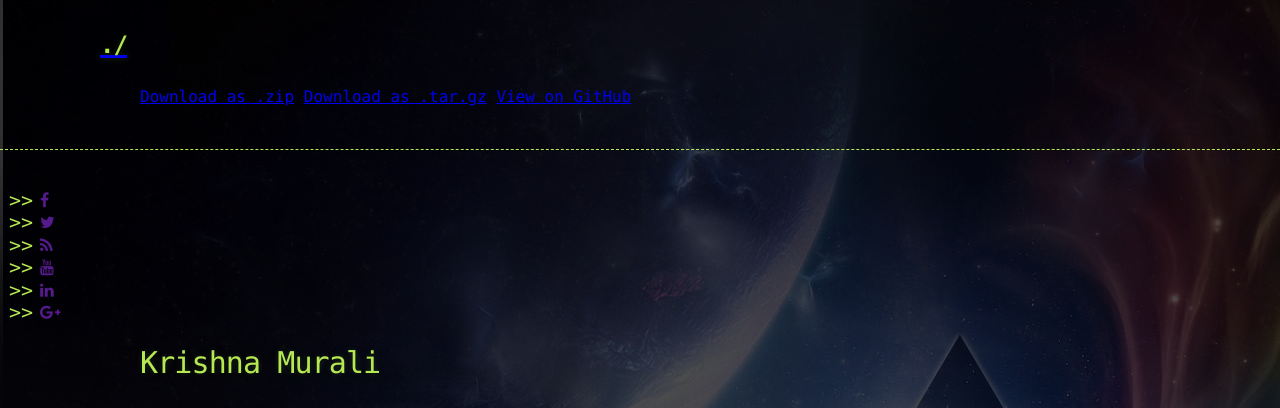
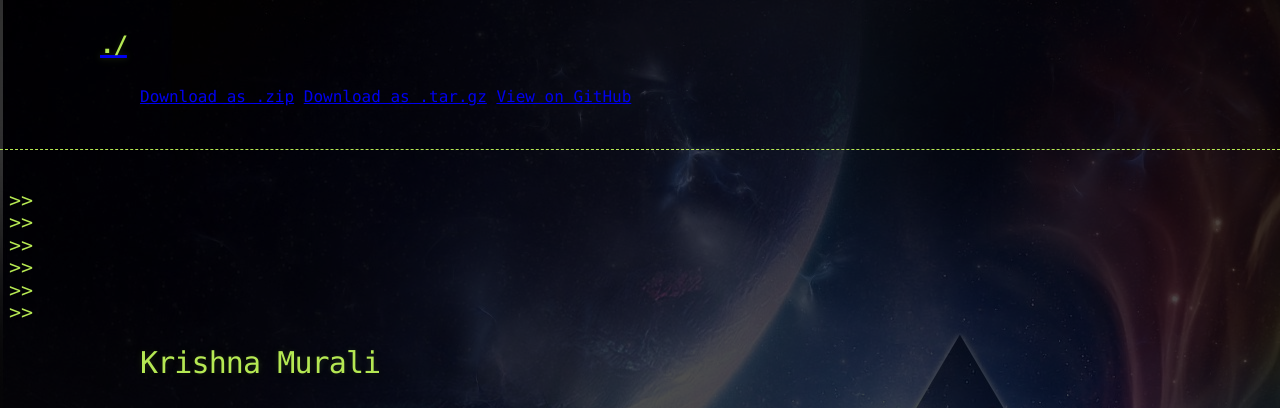
Before and after one commit to KrishnaMurali177/KrishnaMurali177.github.io, a Jekyll site: the page built from index.md, in a window 1280 px wide. Shown: the top 408 px of the page. Built offline with Jekyll 4.4.1, drawn with Linux system fonts in a browser that asks for light colours; nearby versions of some CDN libraries; our own code applies the rules of GitHub Pages for plain Markdown files.

Commit message:
Update jekyll-theme-hacker.scss

```diff
--- a/_sass/jekyll-theme-hacker.scss
+++ b/_sass/jekyll-theme-hacker.scss
@@ -1,7 +1,5 @@
 @import "rouge-base16-dark";
 @import "default_colors";
-@import url(https://fonts.googleapis.com/css?family=Lato);
-@import url(https://cdnjs.cloudflare.com/ajax/libs/font-awesome/4.6.3/css/font-awesome.css);
 
 $body-background: $cod-grey !default;
 $body-foreground: $rajah !default;
```
